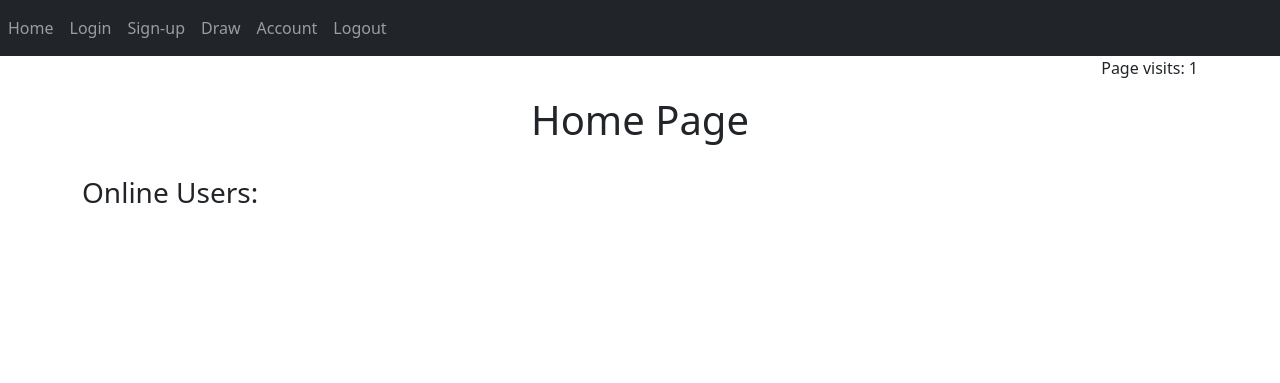
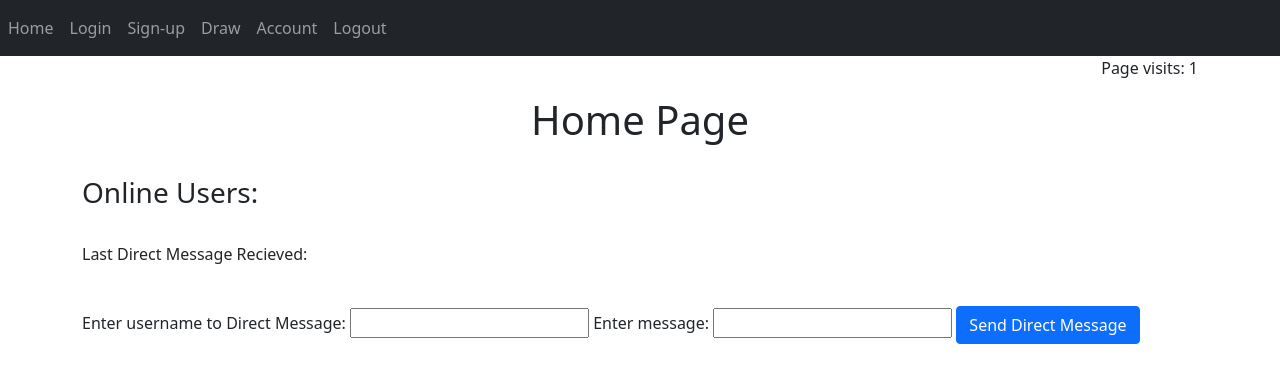
Before and after one commit to hahshtrit/solid-server, a Flask app: page / in a window 1280 px wide. Shown: the top 383 px of the page. Run offline with Flask 2, Linux system fonts and the light colour scheme; some libraries are stand-ins or nearby versions.

Commit message:
working DMs

```diff
--- a/routes.py
+++ b/routes.py
@@ -15,6 +15,7 @@ votes = 0  # this is needed for working upvote/downvote
 
 online_users = {}
 
+users_sid = {}
 
 # TODO move public docs into /public
 
@@ -119,6 +120,10 @@ def logout():
         online_users.pop(username, None)
         response = redirect("/")
         response.set_cookie('auth_token', expires=0)
+
+        global users_sid
+        users_sid.pop(username, None)
+
         return response
 
 
@@ -152,13 +157,48 @@ def draw():
     return render_template('draw.html')
 
 
-@socket.on('draw')
+@socket.on('draw', namespace='/draw')
 def draw(data):
     # print(data)
     emit('drawing', data, broadcast=True)
 
 
-@socket.on('stop_drawing')
+@socket.on('stop_drawing', namespace='/draw')
 def stop_draw(data):
     # print(data)
     emit('stopping_drawing', data, broadcast=True)
+
+
+@socket.on('connect_user', namespace='/dm')
+# @socket.on('connect_user')
+def connect_user(data):
+    print('connect user')
+    print(request.sid)
+    # print(f"Cookies: {request.cookies}")
+    username: str = auth_user(request.cookies)
+    print(username)
+    if username == '':  # exit if not logged in
+        return
+    print('success')
+    global users_sid
+    users_sid[username] = request.sid
+    print(users_sid)
+
+@socket.on('direct_message', namespace='/dm')
+def direct_message(data):
+    print('direct message')
+    print(data)
+    username: str = auth_user(request.cookies)
+    print(username)
+    if username == '':  # exit if not logged in
+        return
+    print('success, sender logged in')
+
+    global users_sid
+    if data['username'] not in users_sid:   # exit if sending to non-logged-in user
+        return
+    reciever_sid = users_sid[data['username']]
+    message = data['message']
+    print('success, reciever logged in')
+
+    emit('new_dm', {'sender': username, 'message': message}, room=reciever_sid)
--- /dev/null
+++ b/static/dm.js
@@ -0,0 +1,35 @@
+$(document).ready(function() {
+
+    var s = io();
+    var socket = io('/dm');
+    socket.on('connect', function() {
+        console.log('wtf')
+        socket.emit('connect_user', {data: 'I\'m connected!'});
+        // socket.emit('establish', {data: 'I\'m connected!'});
+    });
+
+    $('#send_dm').on('click', function() {
+        var reciever = $('#dm_target').val();
+        var message = $('#dm_message').val();
+
+        socket.emit('direct_message', {'username': reciever, 'message': message});
+    });
+
+    socket.on('new_dm', function(data) {
+        // alert(data['sender'] + ': ' + data['message']);
+        alert('New Direct Message from ' + data['sender']);
+        // $('#last_dm').val() = data['sender'] + ': ' + data['message'];
+        $('#last_dm').text(data['sender'] + ': ' + data['message']);
+    });
+
+
+
+});
+
+// var s = io();
+// var socket = io('/dm');
+// socket.on('connect', function() {
+//     console.log('wtf')
+//     socket.emit('connect_user', {data: 'I\'m connected!'});
+//     // socket.emit('establish', {data: 'I\'m connected!'});
+// });
--- a/static/drawing.js
+++ b/static/drawing.js
@@ -43,9 +43,10 @@ canvas.addEventListener('mouseup', (e) => {
 
 canvas.addEventListener('mousemove', draw);
 
-var socket = io();
+var s = io();
+var socket = io('/draw');
 socket.on('connect', function() {
-    socket.emit('my event_draw', {data: 'I\'m connected!'});
+    s.emit('my event_draw', {data: 'I\'m connected!'});
 });
 
 socket.on('drawing', function(data) {
--- a/templates/base.html
+++ b/templates/base.html
@@ -9,6 +9,9 @@
 <link href="https://cdn.jsdelivr.net/npm/bootstrap@5.1.3/dist/css/bootstrap.min.css" rel="stylesheet" integrity="sha384-1BmE4kWBq78iYhFldvKuhfTAU6auU8tT94WrHftjDbrCEXSU1oBoqyl2QvZ6jIW3" crossorigin="anonymous">
 <!-- Custom main.css -->
 <link rel="stylesheet" href="{{url_for('static',filename='main.css')}}">
+
+<!-- <script src="https://cdn.jsdelivr.net/npm/bootstrap@5.1.3/dist/js/bootstrap.bundle.min.js" integrity="sha384-ka7Sk0Gln4gmtz2MlQnikT1wXgYsOg+OMhuP+IlRH9sENBO0LRn5q+8nbTov4+1p" crossorigin="anonymous"></script> -->
+<script src="https://cdnjs.cloudflare.com/ajax/libs/jquery/3.6.0/jquery.slim.min.js" integrity="sha512-6ORWJX/LrnSjBzwefdNUyLCMTIsGoNP6NftMy2UAm1JBm6PRZCO1d7OHBStWpVFZLO+RerTvqX/Z9mBFfCJZ4A==" crossorigin="anonymous" referrerpolicy="no-referrer"></script>
 
     <title>{% block title %} Base {% endblock %}</title>
 </head>
@@ -49,6 +52,6 @@
     <!-- BOOTSTRAP 5 JavaScript Bundle with Popper -->
 <script src="https://cdn.jsdelivr.net/npm/bootstrap@5.1.3/dist/js/bootstrap.bundle.min.js" integrity="sha384-ka7Sk0Gln4gmtz2MlQnikT1wXgYsOg+OMhuP+IlRH9sENBO0LRn5q+8nbTov4+1p" crossorigin="anonymous"></script>
 
-<script src="https://cdnjs.cloudflare.com/ajax/libs/jquery/3.6.0/jquery.slim.min.js" integrity="sha512-6ORWJX/LrnSjBzwefdNUyLCMTIsGoNP6NftMy2UAm1JBm6PRZCO1d7OHBStWpVFZLO+RerTvqX/Z9mBFfCJZ4A==" crossorigin="anonymous" referrerpolicy="no-referrer"></script>
+<!-- <script src="https://cdnjs.cloudflare.com/ajax/libs/jquery/3.6.0/jquery.slim.min.js" integrity="sha512-6ORWJX/LrnSjBzwefdNUyLCMTIsGoNP6NftMy2UAm1JBm6PRZCO1d7OHBStWpVFZLO+RerTvqX/Z9mBFfCJZ4A==" crossorigin="anonymous" referrerpolicy="no-referrer"></script> -->
 </body>
 </html>
--- a/templates/homepage.html
+++ b/templates/homepage.html
@@ -29,6 +29,15 @@
         {% endfor %}
 
     </ul>
+    <script src="https://cdnjs.cloudflare.com/ajax/libs/socket.io/4.0.1/socket.io.js" integrity="sha512-q/dWJ3kcmjBLU4Qc47E4A9kTB4m3wuTY7vkFJDTZKjTs8jhyGQnaUrxa0Ytd0ssMZhbNua9hE+E7Qv1j+DyZwA==" crossorigin="anonymous"></script>
+    <script src="{{url_for('static', filename='dm.js')}}"></script>
+    <br/>
+    <p>Last Direct Message Recieved:</p>
+    <p id="last_dm"></p>
+    <br/>
+    Enter username to Direct Message: <input type="text" id="dm_target">
+    Enter message: <input type="text" id="dm_message">
+    <button type="submit" class="btn btn-primary" id="send_dm">Send Direct Message</button>
     <!-- below is working upvote/downvote with count -->
     <!-- <button id="upvote" type="upvote" class="btn btn-success">Upvote</button>
 <p id="votes">{{ votes }}</p>
```
